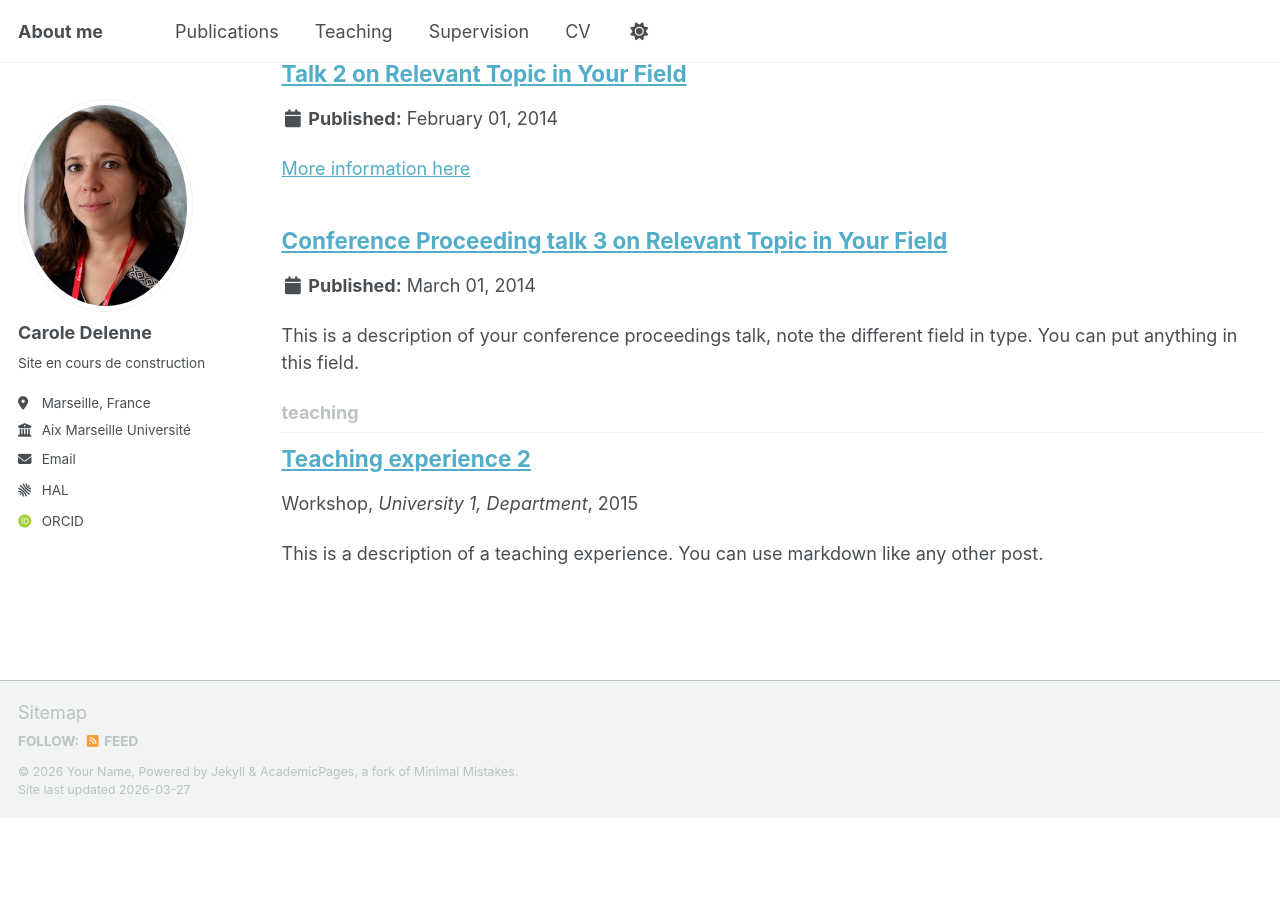
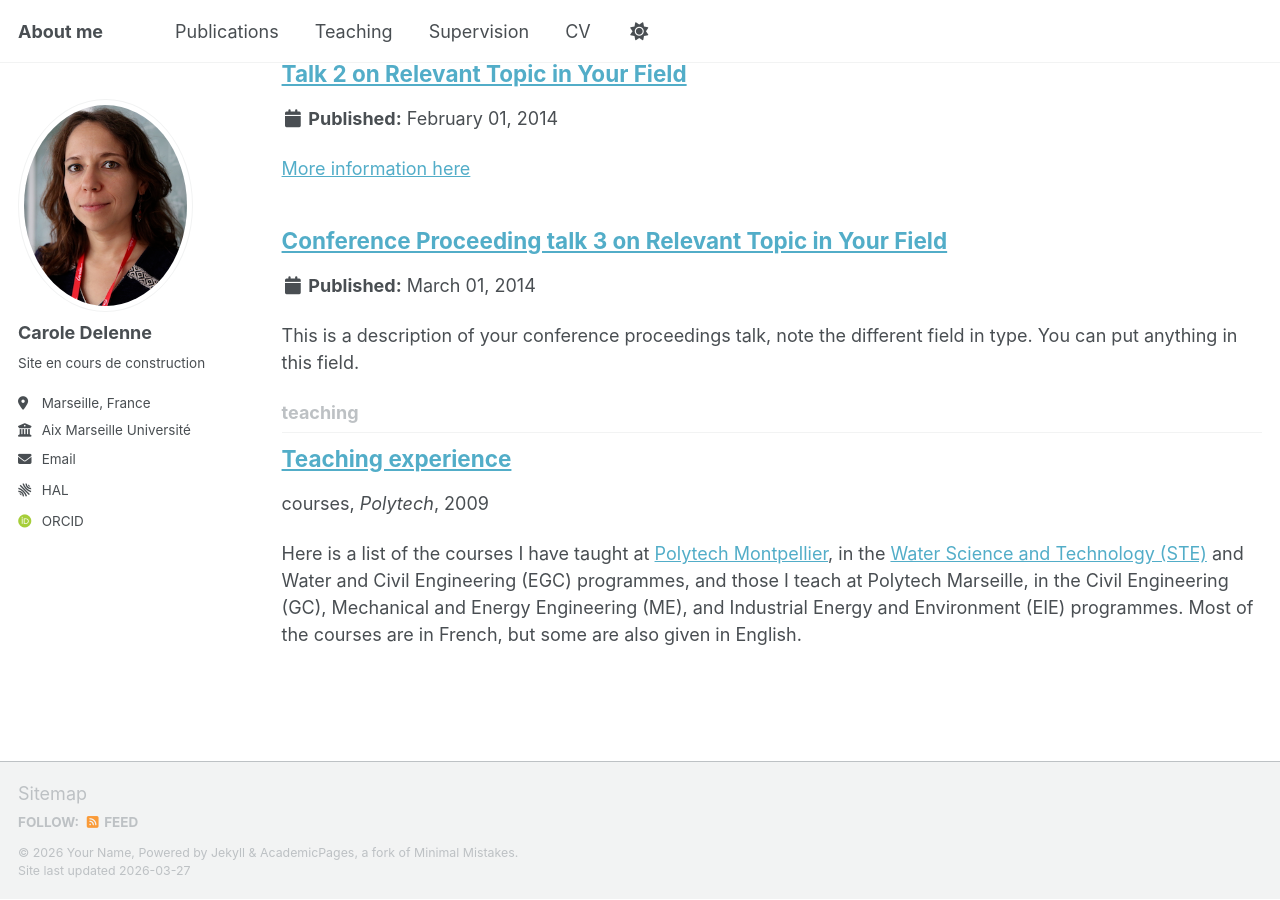
Before and after one commit to caroledelenne/caroledelenne.github.io, a Jekyll site: the page built from _pages/collection-archive.html, in a window 1280 px wide and 900 px high, scrolled down 1804 px. Built offline with Jekyll 4.4.1, drawn with Linux system fonts in a browser that asks for light colours; some web fonts are replaced; a script bundle is joined from its source files by our own code; library files that are not in the unit come from our copies; a file with an impossible date is left out; before the commit the page ends 2623 px from its top, so only the background shows below that.

Commit message:
add openING

```diff
--- a/_pages/teaching.html
+++ b/_pages/teaching.html
@@ -7,7 +7,7 @@
 
 {% include base_path %}
 
-Here is a list of the courses I have taught at Polytech Montpellier, in the <a href="https://www.polytech.umontpellier.fr/formation/cycle-ingenieur/sciences-et-technologies-de-l-eau">Water Science and Technology (STE)</a> and Water and Civil Engineering (EGC) programmes, and the ones I teach at Polytech Marseille, in the Civil Engineering (GC),  Mechanical and Energy Engineering (ME) and Industrial Energy and Environment (EIE) programmes.
+<!-- Here is a list of the courses I have taught at Polytech Montpellier, in the <a href="https://www.polytech.umontpellier.fr/formation/cycle-ingenieur/sciences-et-technologies-de-l-eau">Water Science and Technology (STE)</a> and Water and Civil Engineering (EGC) programmes, and the ones I teach at Polytech Marseille, in the Civil Engineering (GC),  Mechanical and Energy Engineering (ME) and Industrial Energy and Environment (EIE) programmes.
 Most of the courses are in French, but some of them are also given in English.
 
 
@@ -45,7 +45,7 @@
   <li>CM/TD Algorithmes et programmation (STE3, EGC3);</li>
   <li>CM/TD Excel (STE3, EGC3);</li>
   <li>CM/TD VBA (STE3);</li>
-</ul>
+</ul> -->
 
 
 {% for post in site.teaching reversed %}
--- a/_teaching/2015-spring-teaching-2.md
+++ /dev/null
@@ -1,20 +0,0 @@
----
-title: "Teaching experience 2"
-collection: teaching
-type: "Workshop"
-permalink: /teaching/2015-spring-teaching-1
-venue: "University 1, Department"
-date: 2015-01-01
-location: "City, Country"
----
-
-This is a description of a teaching experience. You can use markdown like any other post.
-
-Heading 1
-======
-
-Heading 2
-======
-
-Heading 3
-======
--- /dev/null
+++ b/_teaching/List.md
@@ -0,0 +1,52 @@
+---
+title: "Teaching experience"
+collection: teaching
+type: "courses"
+permalink: /teaching/list
+venue: "Polytech"
+date: 2009-01-01
+location: "Montpellier, France"
+---
+
+
+Here is a list of the courses I have taught at [Polytech Montpellier](https://www.polytech.umontpellier.fr/formation/cycle-ingenieur/sciences-et-technologies-de-l-eau), in the [Water Science and Technology (STE)](https://www.polytech.umontpellier.fr/formation/cycle-ingenieur/sciences-et-technologies-de-l-eau) and Water and Civil Engineering (EGC) programmes, and those I teach at Polytech Marseille, in the Civil Engineering (GC), Mechanical and Energy Engineering (ME), and Industrial Energy and Environment (EIE) programmes.
+Most of the courses are in French, but some are also given in English.
+
+---
+
+### Mathematics for Engineers
+
+- Lecture/Tutorial: Mathematics for Engineers (GC3);
+- Lecture/Tutorial: Numerical Analysis for Civil Engineering (GC3);
+- Lecture/Tutorial: Mathematical Methods for Engineers (STE3): [pdf](../files/MMI1_2018-2019.pdf);
+- Lecture/Tutorial: Applied Numerical Methods (STE3, STE4);
+- Lecture/Tutorial: Basic Mathematics (EGC3): [pdf](../files/EGC3_MathBase.pdf);
+- Lecture/Tutorial: Mathematics for Mechanics (EGC3);
+- Lecture/Tutorial: Mathematics 2 (EGC3);
+- Project: Mathematical and Statistical Engineering (STE3);
+
+---
+
+### Hydraulics/Fluid Mechanics
+
+- Shallow water modelling (ME5 – in English) [pdf];
+- Lecture/Tutorial/Practical: Hydraulics (EIE3);
+- Lecture/Tutorial: Fluid Mechanics (GC3);
+- Lecture/Tutorial: Hydraulics (GC4);
+- Lecture/Tutorial: Free Surface Hydraulics (EGC3) [pdf];
+- Practical: Hydraulics (STE3, EGC3, STE4);
+- Hydraulics Specialization (STE4 – in English);
+- Tutorial: Numerical Hydraulics (STE4);
+- Tutorial: Transients in Hydraulics (STE4);
+- Tutorial: Hydraulics (IUT Civil Engineering);
+- Tutorial: 2D Hydraulic Modelling (STE5);
+- Drinking Water Distribution Networks (STE4, STE5, CNAM): Epanet hands-on;
+- Fluid Mechanics (STE3);
+
+---
+
+### Computer Science
+
+- Lecture/Tutorial: Algorithms and Programming (STE3, EGC3);
+- Lecture/Tutorial: Excel (STE3, EGC3);
+- Lecture/Tutorial: VBA (STE3);
```
